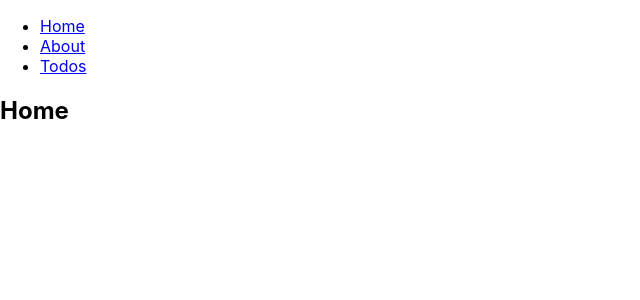
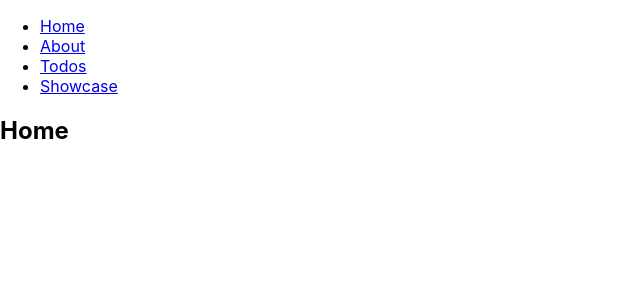
Before and after one commit to milligramme/react-app-playground, a React (Create React App) app: page / in a window 1280 px wide. Shown: the top 300 px of the page, without its empty margins (0-640 px from the left). Built offline with nearby package versions, Linux system fonts and the light colour scheme.

Commit message:
Add route

```diff
--- a/src/App/index.tsx
+++ b/src/App/index.tsx
@@ -1,4 +1,6 @@
 import { BrowserRouter as Router, Switch, Route, Link } from "react-router-dom";
+
+import Showcase from "components/pages/Showcase";
 
 const App: React.FunctionComponent = () => {
   return (
@@ -15,6 +17,9 @@ const App: React.FunctionComponent = () => {
             <li>
               <Link to="/todos">Todos</Link>
             </li>
+            <li>
+              <Link to="/showcase">Showcase</Link>
+            </li>
           </ul>
         </nav>
         <Switch>
@@ -23,6 +28,9 @@ const App: React.FunctionComponent = () => {
           </Route>
           <Route path="/todos">
             <Todos />
+          </Route>
+          <Route path="/showcase">
+            <Showcase />
           </Route>
           <Route path="/">
             <Home />
```
